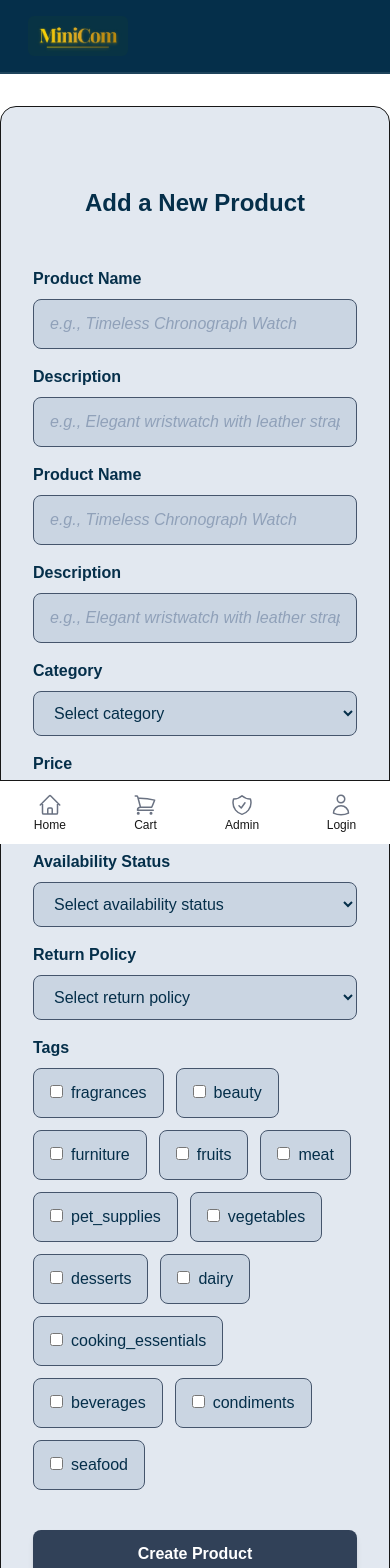
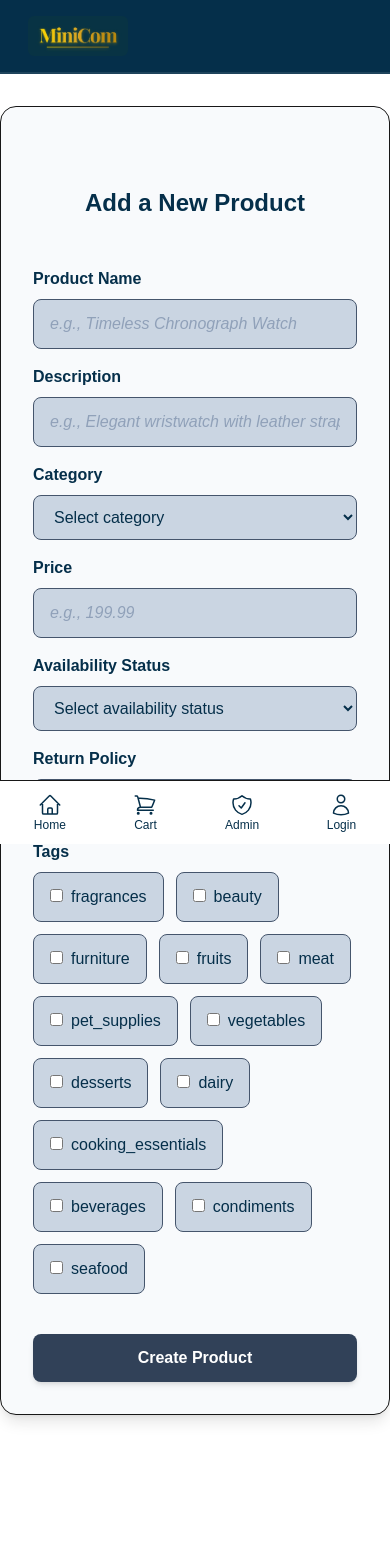
Before and after one commit to annasvst/ecom-app, a Next.js app: page /admin/products/new in a window 390 px wide. Shown: the top 1568 px of the page. After the commit the page ends 1495 px from the top, so only its background shows below. Built offline with nearby package versions, Linux system fonts and the light colour scheme.

Commit message:
Refactor new product form to utilize InputField, SelectField, and TagsCheckboxGroup components for improved structure and error handling; update MobileTabBar styling for consistency.

```diff
--- a/src/app/admin/products/new/page.tsx
+++ b/src/app/admin/products/new/page.tsx
@@ -1,5 +1,5 @@
 "use client";
-import { useForm } from "react-hook-form";
+import { FieldError, useForm } from "react-hook-form";
 import {
   allCategories,
   Product,
@@ -82,7 +82,7 @@ export default function Admin() {
   if (isPending) return <p>Loading...</p>;
 
   return (
-    <main className="max-w-2xl mx-auto my-8 p-8 rounded-2xl shadow-lg border bg-slate-200">
+    <main className="max-w-md md:max-w-2xl mx-auto my-8 p-8 rounded-2xl shadow-lg border bg-slate-50 mb-20">
       <h1 className="my-12 text-2xl font-bold text-center text-sky-950">
         Add a New Product
       </h1>
@@ -105,184 +105,66 @@ export default function Admin() {
           })}
           error={errors.description}
         />
-        <div className="flex flex-col mb-4">
-          <label htmlFor="title" className="font-semibold mb-2 text-sky-950">
-            Product Name
-          </label>
-          <input
-            type="text"
-            id="title"
-            {...register("title", { required: "Product name is required" })}
-            placeholder="e.g., Timeless Chronograph Watch"
-            className="bg-slate-300 text-sky-950 placeholder:italic placeholder:text-slate-400 rounded-lg border border-slate-600 px-4 py-3 focus:outline-none focus:border-slate-400 transition"
+        <SelectField
+          label="Category"
+          id="category"
+          options={allCategories.map((category) => ({
+            value: category,
+            label: category,
+          }))}
+          register={register("category", { required: "Category is required" })}
+          error={errors.category}
         />
-          {errors.title && (
-            <p className="text-red-400 text-sm mt-1">{errors.title.message}</p>
-          )}
-        </div>
 
-        <div className="flex flex-col mb-4">
-          <label
-            htmlFor="description"
-            className="text-sky-950 font-semibold mb-2"
-          >
-            Description
-          </label>
-          <input
-            type="text"
-            id="description"
-            {...register("description", {
-              required: "Description is required",
-            })}
-            placeholder="e.g., Elegant wristwatch with leather strap"
-            className="bg-slate-300 text-sky-950 placeholder:italic placeholder:text-slate-400 rounded-lg border border-slate-600 px-4 py-3 focus:outline-none focus:border-slate-400 transition"
-          />
-          {errors.description && (
-            <p className="text-red-400 text-sm mt-1">
-              {errors.description.message}
-            </p>
-          )}
-        </div>
-
-        <div className="flex flex-col mb-4">
-          <label htmlFor="category" className="text-sky-950 font-semibold mb-2">
-            Category
-          </label>
-          <select
-            id="category"
-            {...register("category", { required: "Category is required" })}
-            className="bg-slate-300 text-sky-950 rounded-lg border border-slate-600 px-4 py-3 focus:outline-none focus:border-slate-400 transition"
-          >
-            <option value="">Select category</option>
-            {allCategories.map((category) => (
-              <option key={category} value={category}>
-                {category}
-              </option>
-            ))}
-          </select>
-          {errors.category && (
-            <p className="text-red-400 text-sm mt-1">
-              {errors.category.message}
-            </p>
-          )}
-        </div>
-
-        <div className="flex flex-col mb-4">
-          <label htmlFor="price" className="text-sky-950 font-semibold mb-2">
-            Price
-          </label>
-          <input
+        <InputField
+          label="Price"
+          id="price"
           type="number"
-            id="price"
-            {...register("price", {
+          placeholder="e.g., 199.99"
+          register={register("price", {
             required: "Price is required",
             min: { value: 0.01, message: "Price must be positive" },
           })}
-            placeholder="e.g., 199.99"
-            className="bg-slate-300 text-sky-950 placeholder:italic placeholder:text-slate-400 rounded-lg border border-slate-600 px-4 py-3 focus:outline-none focus:border-slate-400 transition"
+          error={errors.price}
         />
-          {errors.price && (
-            <p className="text-red-400 text-sm mt-1">{errors.price.message}</p>
-          )}
-        </div>
 
-        <div className="flex flex-col mb-4">
-          <label
-            htmlFor="availabilityStatus"
-            className="text-sky-950 font-semibold mb-2"
-          >
-            Availability Status
-          </label>
-          <select
+        <SelectField
+          label="Availability Status"
           id="availabilityStatus"
-            {...register("availabilityStatus", {
+          options={allAvailabilityStatuses.map((statusKey) => ({
+            value:
+              AvailabilityStatus[statusKey as keyof typeof AvailabilityStatus],
+            label:
+              AvailabilityStatus[statusKey as keyof typeof AvailabilityStatus],
+          }))}
+          register={register("availabilityStatus", {
             required: "Availability status is required",
           })}
-            className="bg-slate-300 text-sky-950 rounded-lg border border-slate-600 px-4 py-3 focus:outline-none focus:border-slate-400 transition"
-          >
-            <option value="">Select availability status</option>
-            {allAvailabilityStatuses.map((statusKey) => (
-              <option
-                key={statusKey}
-                value={
-                  AvailabilityStatus[
-                    statusKey as keyof typeof AvailabilityStatus
-                  ]
-                }
-              >
-                {
-                  AvailabilityStatus[
-                    statusKey as keyof typeof AvailabilityStatus
-                  ]
-                }
-              </option>
-            ))}
-          </select>
-          {errors.availabilityStatus && (
-            <p className="text-red-400 text-sm mt-1">
-              {errors.availabilityStatus.message}
-            </p>
-          )}
-        </div>
+          error={errors.availabilityStatus}
+        />
 
-        <div className="flex flex-col mb-4">
-          <label
-            htmlFor="returnPolicy"
-            className="text-sky-950 font-semibold mb-2"
-          >
-            Return Policy
-          </label>
-          <select
+        <SelectField
+          label="Return Policy"
           id="returnPolicy"
-            {...register("returnPolicy", {
+          options={allReturnPolicies.map((policyKey) => ({
+            value: ReturnPolicy[policyKey as keyof typeof ReturnPolicy],
+            label: ReturnPolicy[policyKey as keyof typeof ReturnPolicy],
+          }))}
+          register={register("returnPolicy", {
             required: "Return policy is required",
           })}
-            className="bg-slate-300 text-sky-950 rounded-lg border border-slate-600 px-4 py-3 focus:outline-none focus:border-slate-400 transition"
-          >
-            <option value="">Select return policy</option>
-            {allReturnPolicies.map((policyKey) => (
-              <option
-                key={policyKey}
-                value={ReturnPolicy[policyKey as keyof typeof ReturnPolicy]}
-              >
-                {ReturnPolicy[policyKey as keyof typeof ReturnPolicy]}
-              </option>
-            ))}
-          </select>
-          {errors.returnPolicy && (
-            <p className="text-red-400 text-sm mt-1">
-              {errors.returnPolicy.message}
-            </p>
-          )}
-        </div>
+          error={errors.returnPolicy}
+        />
 
-        <div className="flex flex-col mb-6">
-          <label htmlFor="tags" className="text-sky-950 font-semibold mb-2">
-            Tags
-          </label>
-          <div className="flex flex-wrap gap-3">
-            {allTags.map((tagKey) => (
-              <div
-                key={tagKey}
-                className="bg-slate-300 text-sky-950 rounded-lg border border-slate-600 px-4 py-3 focus:outline-none focus:border-slate-400 transition"
-              >
-                <input
-                  type="checkbox"
-                  id={`tag-${tagKey}`}
-                  {...register("tags")}
-                  value={Tag[tagKey as keyof typeof Tag]}
-                  className="mr-2 bg-slate-300 "
+        <TagsCheckboxGroup
+          label="Tags"
+          tags={allTags.map((tagKey) => ({
+            value: Tag[tagKey as keyof typeof Tag],
+            label: Tag[tagKey as keyof typeof Tag],
+          }))}
+          register={register("tags")}
+          error={errors.tags as FieldError | undefined}
         />
-                <label htmlFor={`tag-${tagKey}`} className="text-sky-950">
-                  {Tag[tagKey as keyof typeof Tag]}
-                </label>
-              </div>
-            ))}
-          </div>
-          {errors.tags && (
-            <p className="text-red-400 text-sm mt-1">{errors.tags.message}</p>
-          )}
-        </div>
 
         <button
           type="submit"
--- a/src/components/common/TagsCheckboxGroup.tsx
+++ b/src/components/common/TagsCheckboxGroup.tsx
@@ -4,7 +4,7 @@ interface TagsCheckboxGroupProps {
   label: string;
   tags: { value: string; label: string }[];
   register: UseFormRegisterReturn;
-  error?: FieldError;
+  error?: FieldError | FieldError[] | undefined;
 }
 
 export default function TagsCheckboxGroup({
@@ -35,9 +35,16 @@ export default function TagsCheckboxGroup({
           </div>
         ))}
       </div>
-      {error && (
-        <p className="text-red-400 text-sm mt-1">{error.message}</p>
-      )}
+      {error &&
+        (Array.isArray(error)
+          ? error.find(Boolean)?.message
+          : error.message) && (
+          <p className="text-red-400 text-sm mt-1">
+            {Array.isArray(error)
+              ? error.find(Boolean)?.message
+              : error.message}
+          </p>
+        )}
     </div>
   );
 }
--- a/src/components/layout/MobileTabBar.tsx
+++ b/src/components/layout/MobileTabBar.tsx
@@ -27,10 +27,10 @@ export default function MobileTabBar() {
         >
           <tab.icon
             className={`h-6 w-6 ${
-              pathname === "/" ? "text-blue-600" : "text-gray-500"
+              pathname === "/" ? "text-blue-600" : "text-sky-950"
             }`}
           />
-          <span className="text-xs">{tab.label}</span>
+          <span className="text-xs text-sky-950">{tab.label}</span>
         </Link>
       ))}
     </nav>
```
Lines whose indentation alone changed are shown as unchanged.
